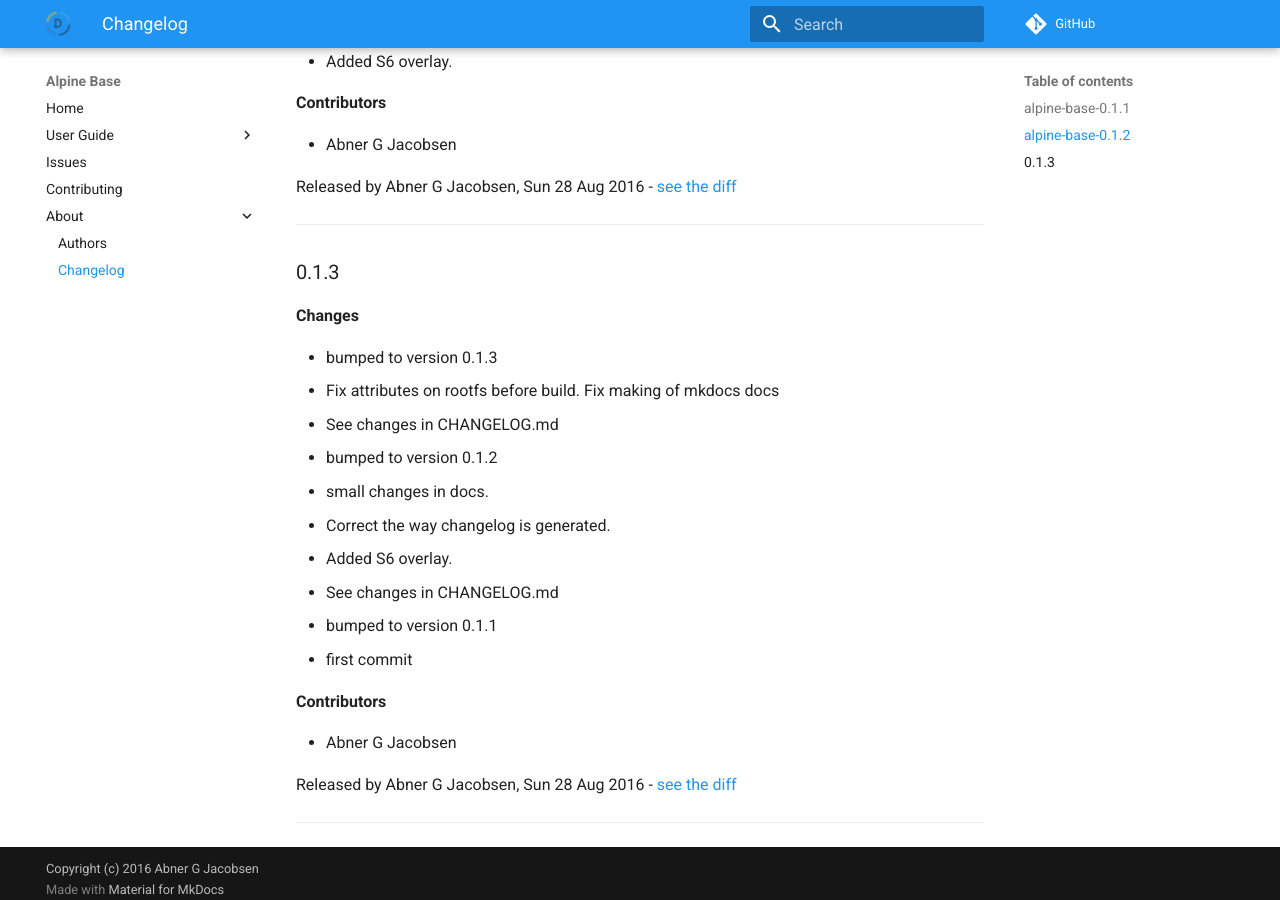
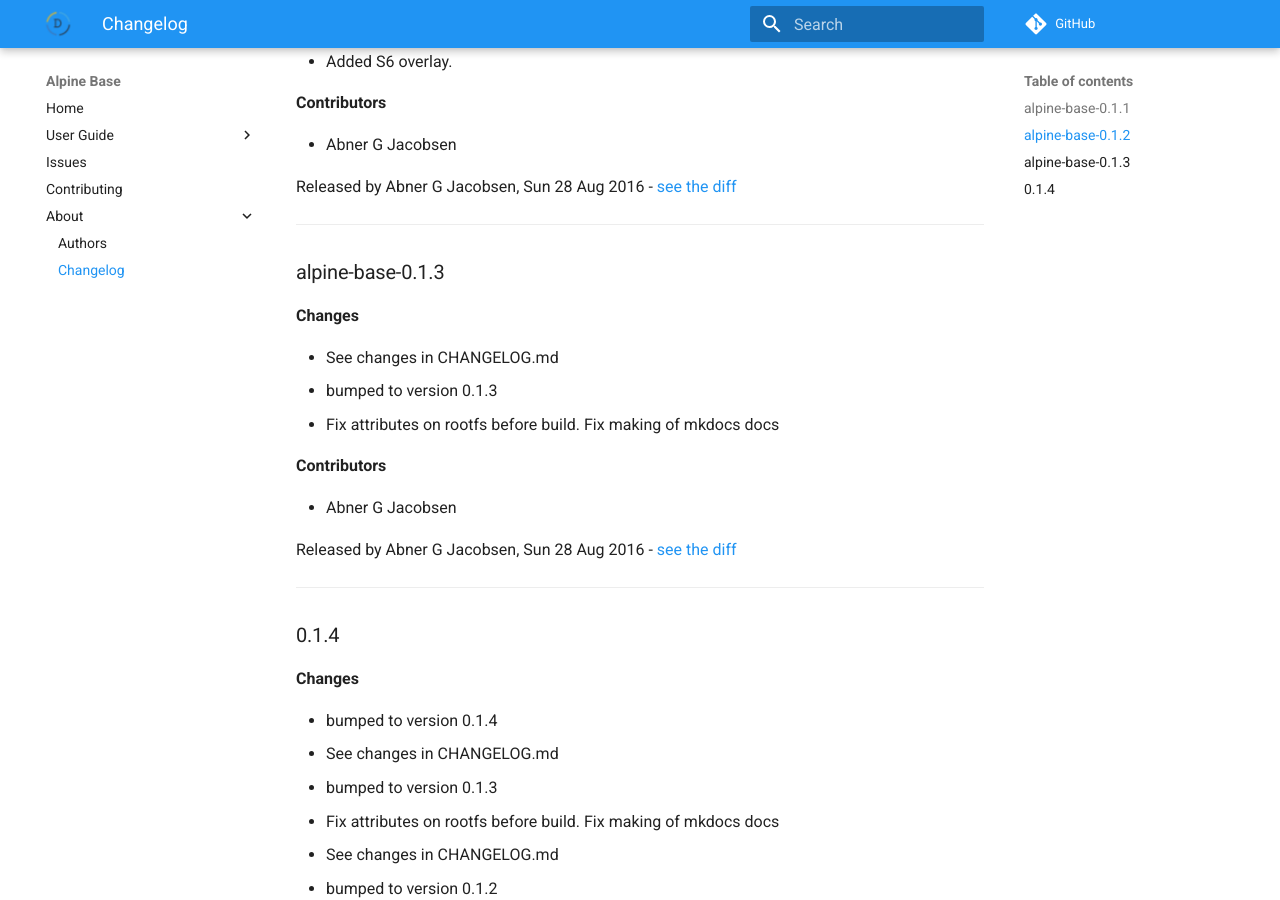
Before and after one commit to SIXwishlist/alpine-base, an MkDocs documentation site: the page built from docs/changelog.md, in a window 1280 px wide and 900 px high, scrolled down 716 px. Built offline with MkDocs 1.6.1 and Material for MkDocs 9.7.7, drawn with Linux system fonts in a browser that asks for light colours; comment, search, counter and statistics services are not loaded; old or Windows-style settings are respelled for this version of MkDocs.

Commit message:
See changes in CHANGELOG.md

```diff
--- a/docs/changelog.md
+++ b/docs/changelog.md
@@ -32,9 +32,26 @@ Released by Abner G Jacobsen, Sun 28 Aug 2016 -
 [see the diff](https://github.com/admindaspanel/alpine-base/compare/...#diff)
 ______________
 
-### 0.1.3
+### alpine-base-0.1.3
 __Changes__
 
+- See changes in CHANGELOG.md
+- bumped to version 0.1.3
+- Fix attributes on rootfs before build. Fix making of mkdocs docs
+
+__Contributors__
+
+- Abner G Jacobsen
+
+Released by Abner G Jacobsen, Sun 28 Aug 2016 -
+[see the diff](https://github.com/admindaspanel/alpine-base/compare/...#diff)
+______________
+
+### 0.1.4
+__Changes__
+
+- bumped to version 0.1.4
+- See changes in CHANGELOG.md
 - bumped to version 0.1.3
 - Fix attributes on rootfs before build. Fix making of mkdocs docs
 - See changes in CHANGELOG.md
@@ -51,5 +68,5 @@ __Contributors__
 - Abner G Jacobsen
 
 Released by Abner G Jacobsen, Sun 28 Aug 2016 -
-[see the diff](https://github.com/admindaspanel/alpine-base/compare/e794b6646b6fd8f677c0a36af19d72e14f6311cc...0.1.3#diff)
+[see the diff](https://github.com/admindaspanel/alpine-base/compare/e794b6646b6fd8f677c0a36af19d72e14f6311cc...0.1.4#diff)
 ______________
```
Also changed, not shown: CHANGELOG.md (+19 -2 lines).
